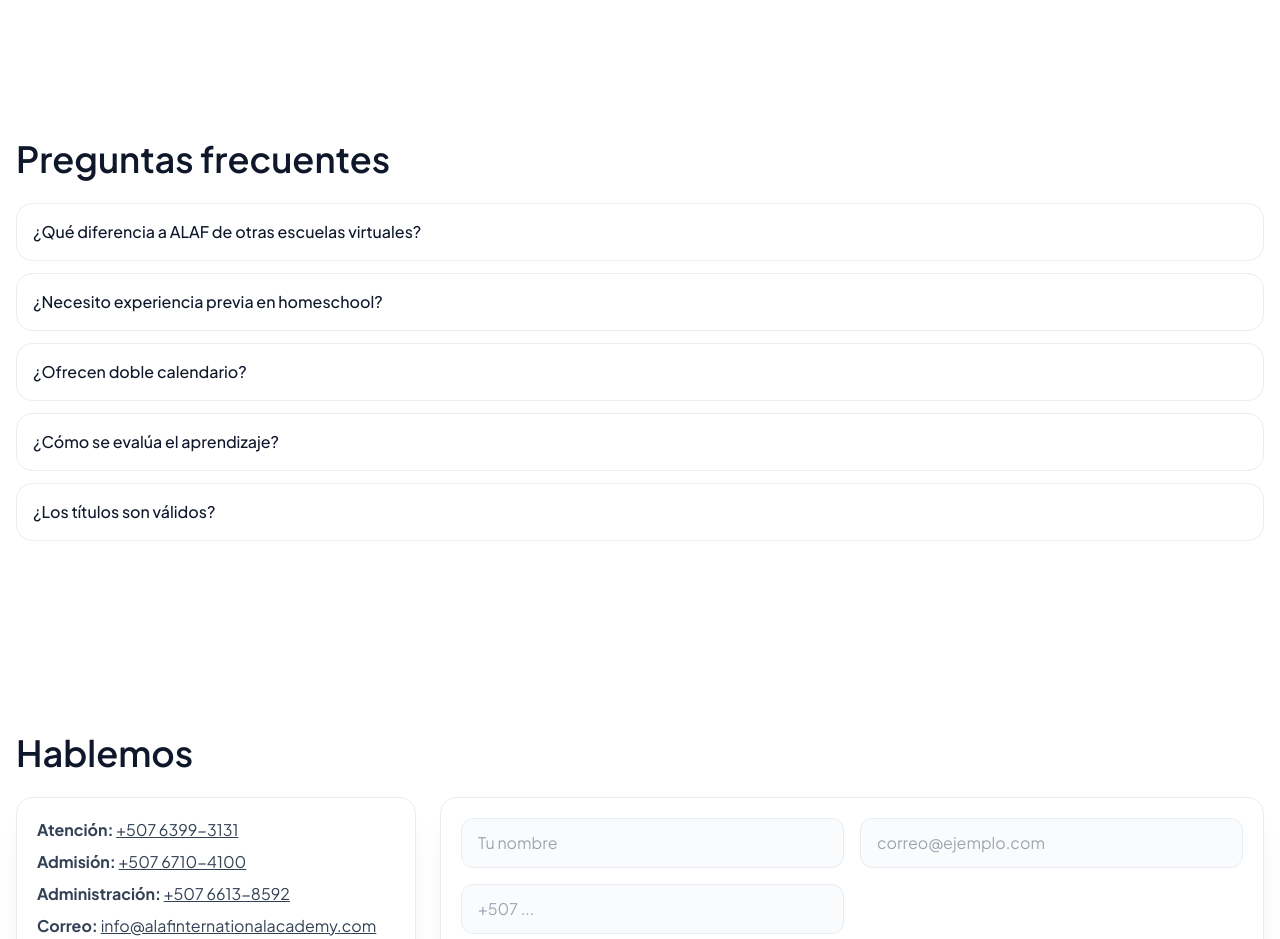
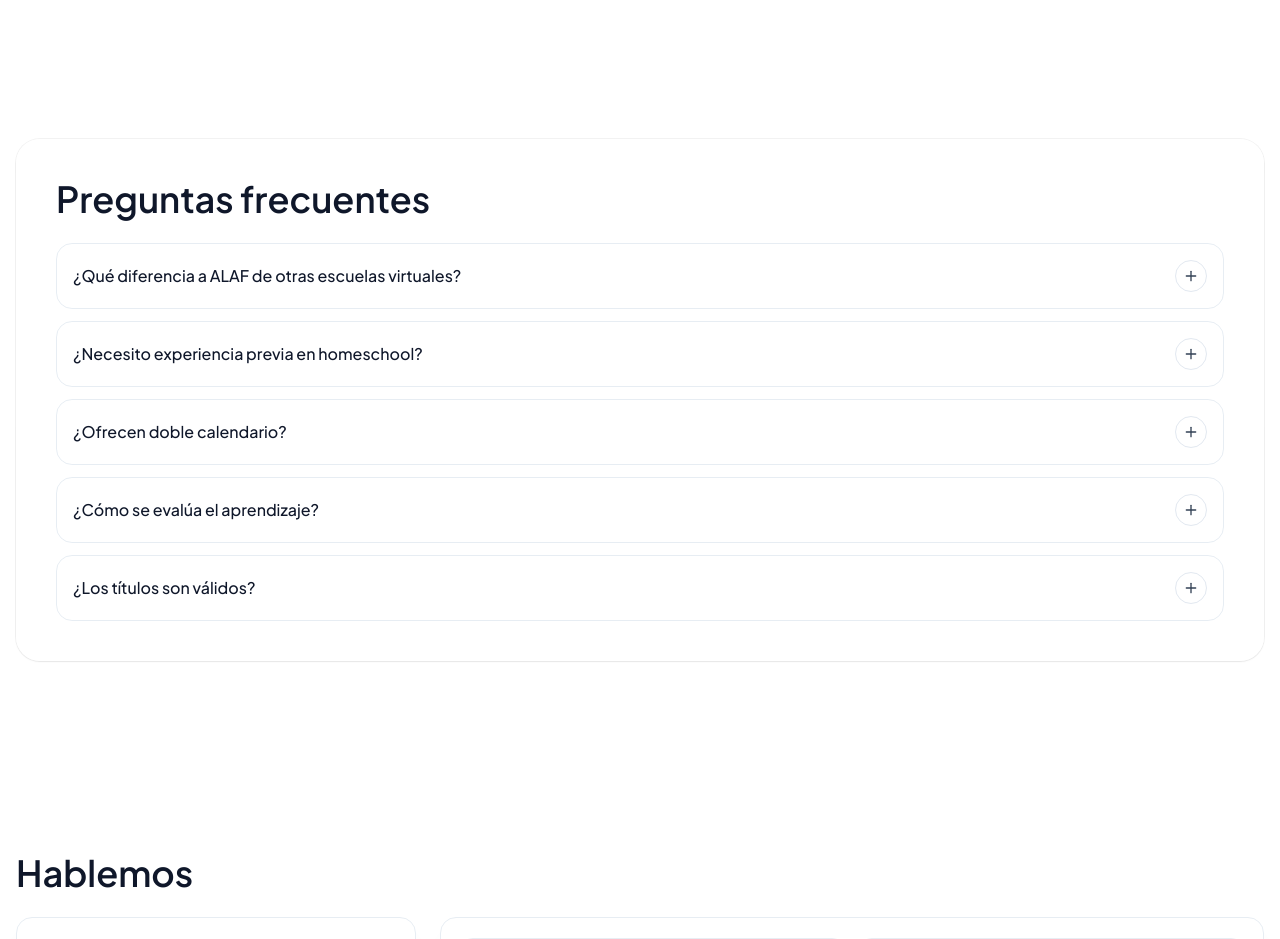
Before and after one commit to lulabtechnology/Alaf, a Next.js app: page / in a window 1280 px wide. Shown: the part 4400-5339 px from the top of the page. Built offline with nearby package versions, Linux system fonts and the light colour scheme.

Commit message:
Update faq.tsx

```diff
--- a/app/(site)/components/faq.tsx
+++ b/app/(site)/components/faq.tsx
@@ -1,3 +1,5 @@
+import { Plus } from "lucide-react";
+
 export function FAQ() {
   const items = [
     {
@@ -25,18 +27,30 @@
   return (
     <section id="faq" className="section">
       <div className="container-max">
+        <div className="rounded-3xl bg-white/70 p-6 shadow-sm ring-1 ring-black/5 md:p-10">
           <h2 className="h2 mb-6">Preguntas frecuentes</h2>
+
           <div className="space-y-3">
             {items.map((it, idx) => (
-            <details key={idx} className="faq-item bg-white/90">
+              <details
+                key={idx}
+                className="faq-item group bg-white/90 transition-colors open:bg-white"
+              >
                 <summary className="faq-head">
                   <span className="font-medium text-slate-900">{it.q}</span>
+                  <span
+                    className="ml-4 inline-flex h-8 w-8 items-center justify-center rounded-full border border-slate-200 bg-white text-slate-700 transition-transform duration-200 group-open:rotate-45"
+                    aria-hidden
+                  >
+                    <Plus className="h-4 w-4" />
+                  </span>
                 </summary>
                 <div className="faq-body">{it.a}</div>
               </details>
             ))}
           </div>
         </div>
+      </div>
     </section>
   );
 }
```
Lines whose indentation alone changed are shown as unchanged.
